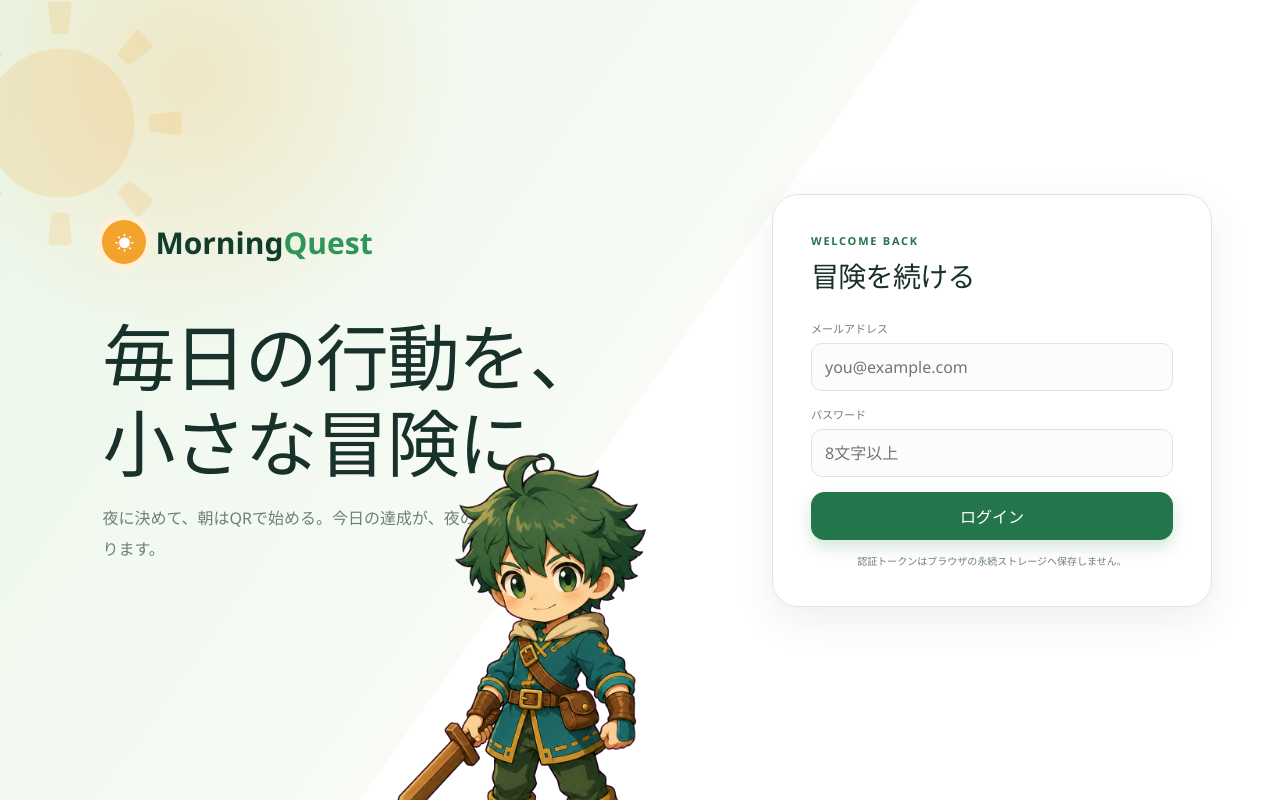
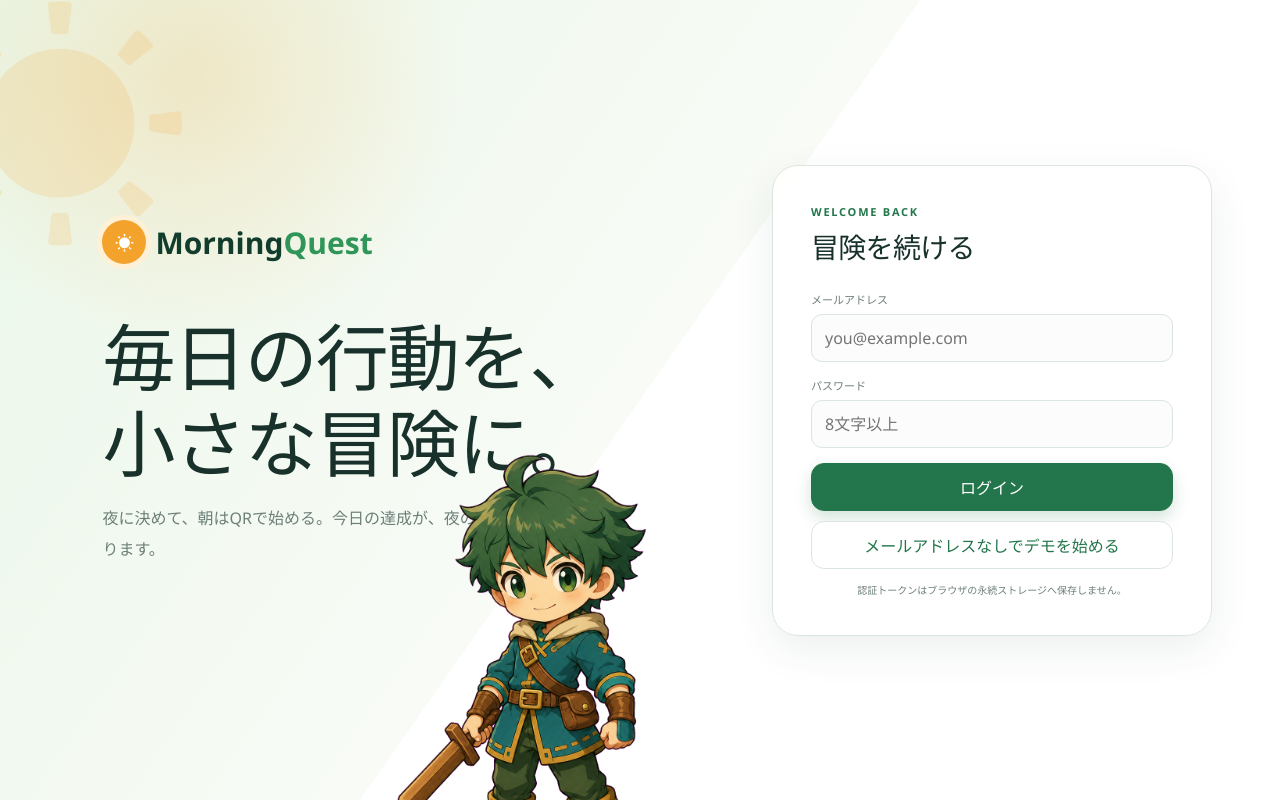
Before and after one commit to koron1201/Hackson-2026-vol4, a Vue app in the folder Frontend/: page /login in a window 1280 px wide. Built offline with nearby package versions, Linux system fonts and the light colour scheme; no server answers.

Commit message:
ログイン無しでも可能にする機能

```diff
--- a/Frontend/src/views/LoginView.vue
+++ b/Frontend/src/views/LoginView.vue
@@ -33,6 +33,8 @@ async function login() {
 }
 
 function useDemo() {
+  setAccessToken(null)
+  store.backendEnabled = false
   store.setUserName('ゆうき')
   store.setAuthenticated(true)
   void router.replace('/home')
@@ -69,13 +71,21 @@ function useDemo() {
             {{ submitting ? '確認中…' : 'ログイン' }}
           </button>
         </form>
+        <button
+          class="button button--outline button--wide"
+          type="button"
+          data-testid="demo-login"
+          @click="useDemo"
+        >
+          メールアドレスなしでデモを始める
+        </button>
         <p class="auth-note">認証トークンはブラウザの永続ストレージへ保存しません。</p>
       </template>
       <template v-else>
         <p class="eyebrow">LOCAL DEMO</p>
         <h2>デモを始める</h2>
         <p>バックエンドへ送信せず、この端末内だけで主要画面を確認します。</p>
-        <button class="button button--outline button--wide" type="button" @click="useDemo">
+        <button class="button button--outline button--wide" type="button" data-testid="demo-login" @click="useDemo">
           デモモードで始める
         </button>
         <p class="auth-note">入力した認証情報を保存・送信しません。</p>
```
Also changed, not shown: 1 other file (tests, documents, lock files or other folders).
